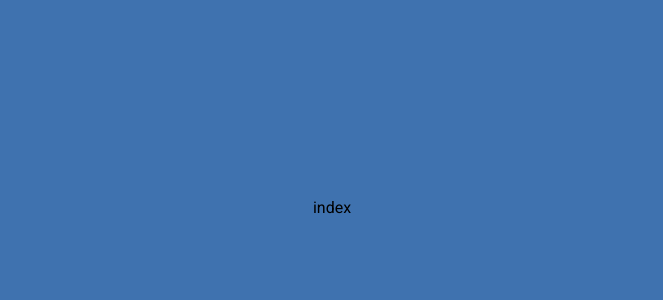
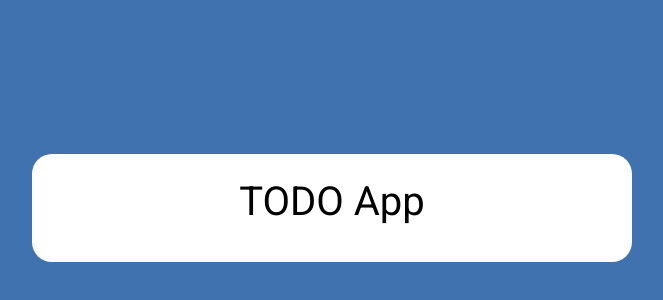
Before and after one commit to irrbis38/lit-todolist, a React (Vite) app: page / in a window 1280 px wide. Shown: the part 192-492 px from the top of the page, without its empty margins (308-971 px from the left). Built offline with nearby package versions, Linux system fonts and the light colour scheme.

Commit message:
feat: add base App.ts

```diff
--- a/src/views/App/index.module.scss
+++ b/src/views/App/index.module.scss
@@ -0,0 +1,12 @@
+.todo {
+  background-color: #fff;
+  min-width: 600px;
+  border-radius: 20px;
+  padding: 20px 55px;
+}
+
+.todo__title {
+  font-size: 40px;
+  margin-bottom: 0.3em;
+  text-align: center;
+}
--- a/src/views/App/index.tsx
+++ b/src/views/App/index.tsx
@@ -1,5 +1,13 @@
 import React from "react";
 
+import styles from "./index.module.scss";
+
 export const App: React.FC = () => {
-  return <div>index</div>;
+  return (
+    <section className={styles.todo}>
+      <h1 className={styles.todo__title}>TODO App</h1>
+      <div className={styles.todo__block}></div>
+      <div className={styles.todo__block}></div>
+    </section>
+  );
 };
```
